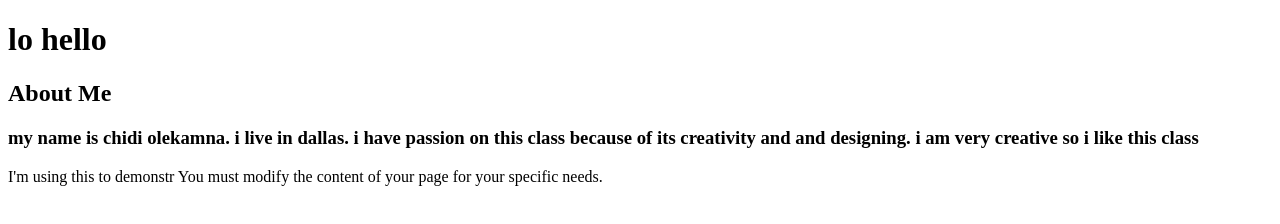
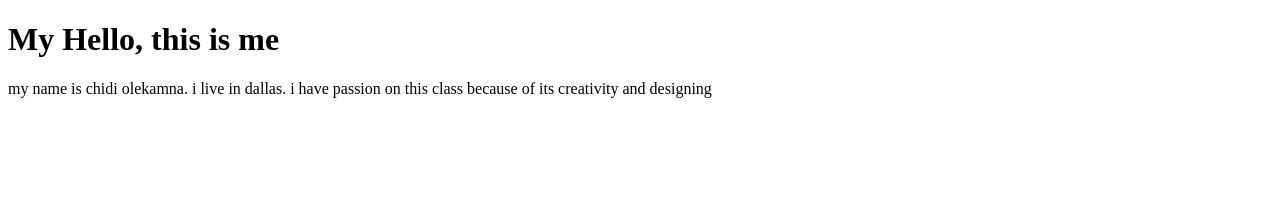
Before and after one commit to e2954325/index-html, a plain HTML site: page index.html in a window 1280 px wide. Drawn offline with Linux system fonts and the light colour scheme.

Commit message:
Update index.html

```diff
--- a/index.html
+++ b/index.html
@@ -1,12 +1,11 @@
 <!DOCTYPE html>
-<html>
-<head>
-    <title>index.html</title>
-    <body>
-    <h1> lo hello</h1>
-    <h2>About Me</h2>
-    <h3>my name is chidi olekamna. i live in dallas. i have passion on this class because of its creativity and and designing. i am very creative so i like this class </h3>
-<p>I'm using this to demonstr You must modify the content of your page for your specific needs.</p>
-</body>
-</head>
+<html lang="en">
+   <head>
+      <title>My HTML Page</title>
+   </head>
+   <body>
+      <h1>My Hello, this is me</h1>
+      <p>my name is chidi olekamna. i live in dallas. i have passion on this class because of its creativity and
+        designing </p>
+   </body>
 </html>
```
